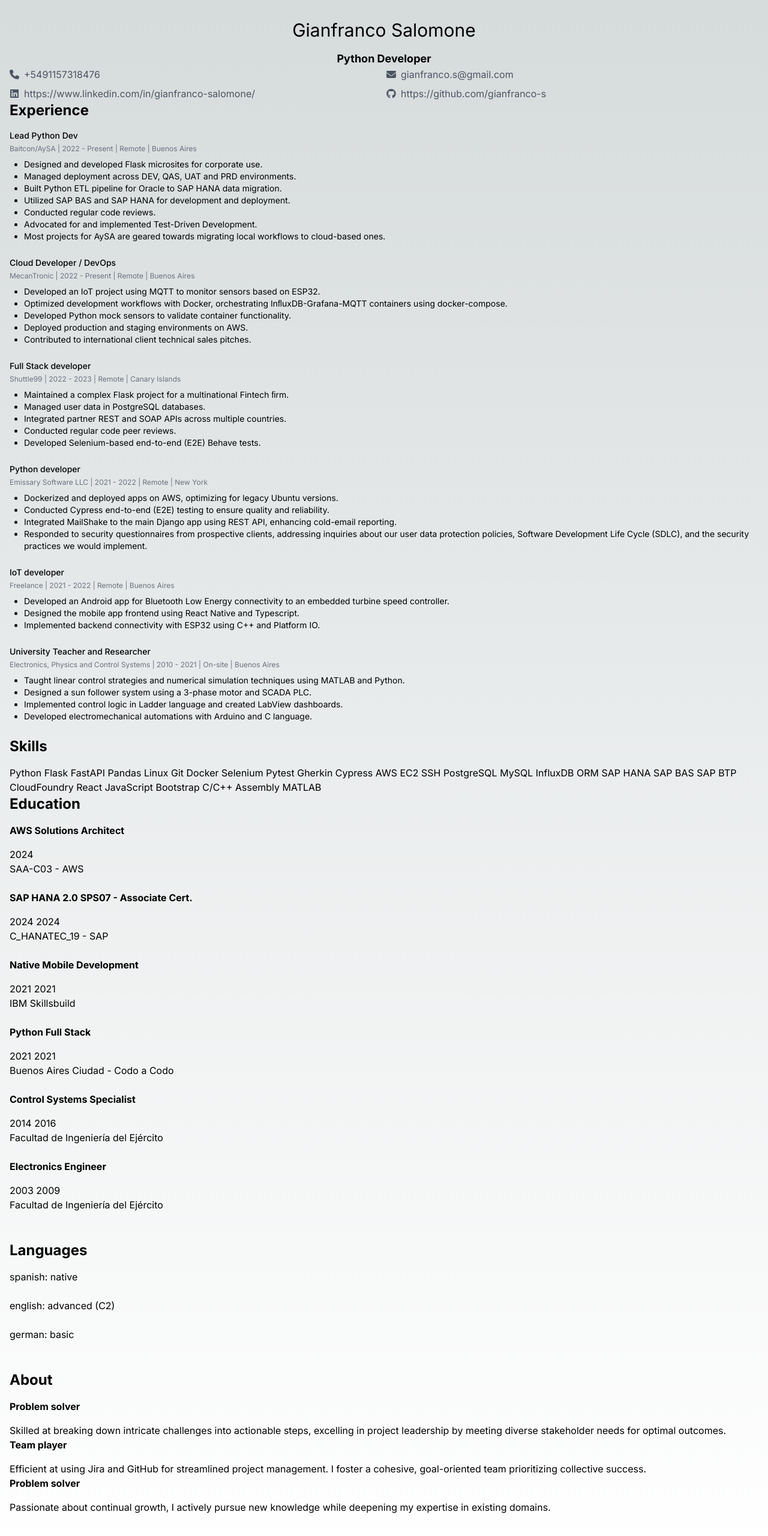
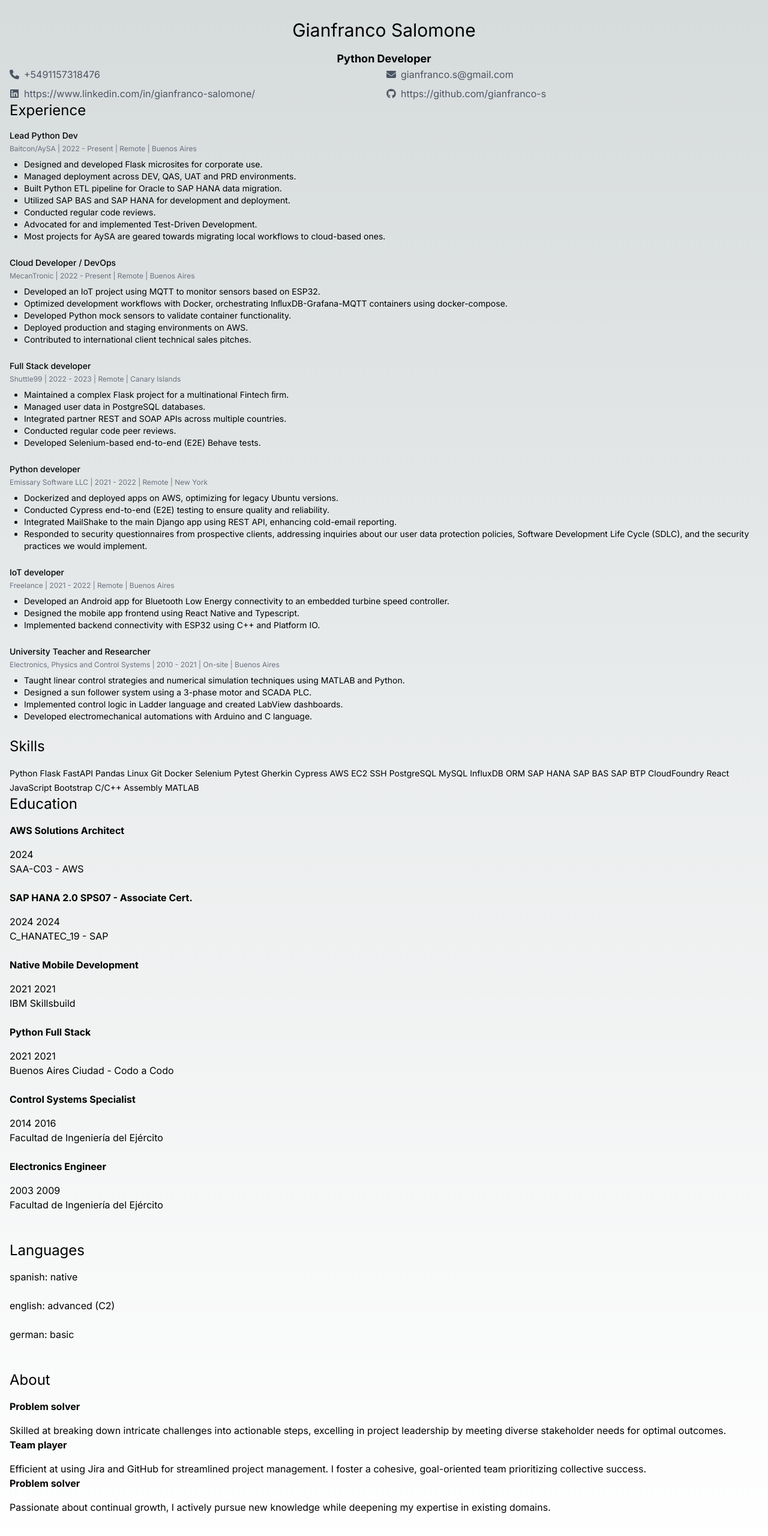
Before and after one commit to gianfranco-s/json-career-view, a Next.js app in the folder my-json-resume/: page / in a window 1280 px wide. Shown: the top 2560 px of the page at 60% size. Built offline with nearby package versions, Linux system fonts and the light colour scheme.

Commit message:
Use small text for skills

```diff
--- a/my-json-resume/src/components/AboutCard.tsx
+++ b/my-json-resume/src/components/AboutCard.tsx
@@ -13,7 +13,7 @@ function AboutCard({ about }: AboutProps) {
         <AboutItem aboutItemData={aboutItm}/>)
     return (
         <div>
-            <h2 className="text-2xl font-bold mb-4">{about.sectionTitle}</h2>
+            <h2 className="text-2xl mb-4">{about.sectionTitle}</h2>
             {aboutList}
             <br />
         </div>
--- a/my-json-resume/src/components/EducationCard.tsx
+++ b/my-json-resume/src/components/EducationCard.tsx
@@ -15,7 +15,7 @@ function EducationCard({ education }: EducationProps) {
     ))
     return (
         <div>
-            <h2 className="text-2xl font-bold mb-4">{education.sectionTitle}</h2>
+            <h2 className="text-2xl mb-4">{education.sectionTitle}</h2>
             {educationList}
             <br />
         </div>
--- a/my-json-resume/src/components/SkillsCard.tsx
+++ b/my-json-resume/src/components/SkillsCard.tsx
@@ -9,11 +9,11 @@ interface SkillsProps {
 
 function Skills({ skills }: SkillsProps) {
     const skillsList = skills.sectionList.map((skill, index) => (
-        <span key={index}>{skill} </span>
+        <span key={index} className="text-sm">{skill} </span>
     ))
     return (
         <div>
-            <h2 className="text-2xl font-bold mb-4">{skills.sectionTitle}</h2>
+            <h2 className="text-2xl mb-4">{skills.sectionTitle}</h2>
             {skillsList}
         </div>
     );
--- a/my-json-resume/src/components/SpokenLanguagesCard.tsx
+++ b/my-json-resume/src/components/SpokenLanguagesCard.tsx
@@ -14,7 +14,7 @@ function SpokenLanguagesCard({ spokenLanguages }: SpokenLanguagesProps) {
         <SpokenLanguagesItem spokenLanguagesItemData={lang} />)
     return (
         <div>
-            <h2 className="text-2xl font-bold mb-4">{spokenLanguages.sectionTitle}</h2>
+            <h2 className="text-2xl mb-4">{spokenLanguages.sectionTitle}</h2>
             {languagesList}
             <br />
         </div>
--- a/my-json-resume/src/components/WorkExperienceCard.tsx
+++ b/my-json-resume/src/components/WorkExperienceCard.tsx
@@ -15,7 +15,7 @@ function WorkExperienceCard({ workExperience }: WorkExperienceCardProps) {
     })
     return (
         <div>
-            <h2 className="text-2xl font-bold mb-4">{workExperience.sectionTitle}</h2>
+            <h2 className="text-2xl mb-4">{workExperience.sectionTitle}</h2>
             {workExperiences}
         </div>
     );
--- a/my-json-resume/src/components/WorkExperienceItem.tsx
+++ b/my-json-resume/src/components/WorkExperienceItem.tsx
@@ -22,7 +22,7 @@ function WorkExperienceItem({ workExperienceItemData }: WorkExperienceItemDataPr
         <div>
             <h3 className="text-sm font-medium mb-1">{workExperienceItemData.position}</h3>
             <h4 className="text-xs text-gray-500 mb-2">{additionalData}</h4>
-            <ul className="list-disc pl-4 ml-2"> {/* unordered list for bullets */}
+            <ul className="list-disc pl-4 ml-2">
                 {workExperienceItemData.decription.map((descrItm, index) => (
                     <li key={index} className="text-sm">{descrItm}</li>
                 ))}
```
